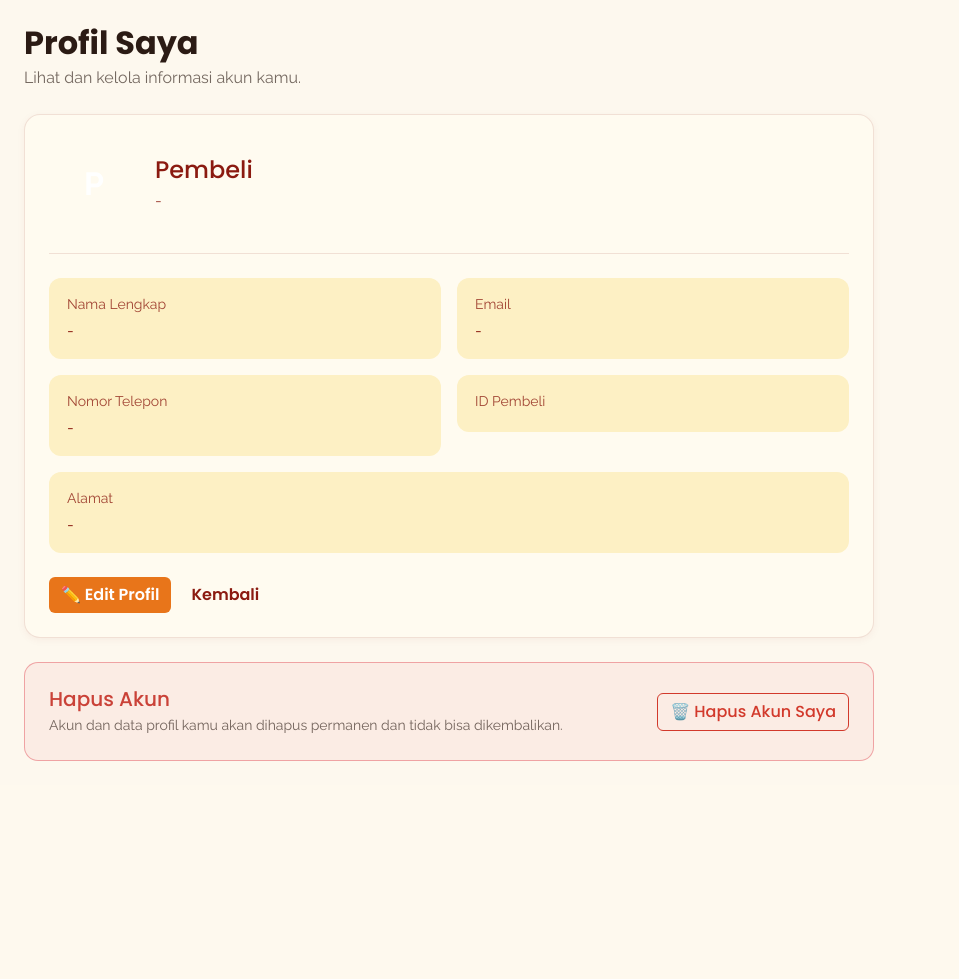
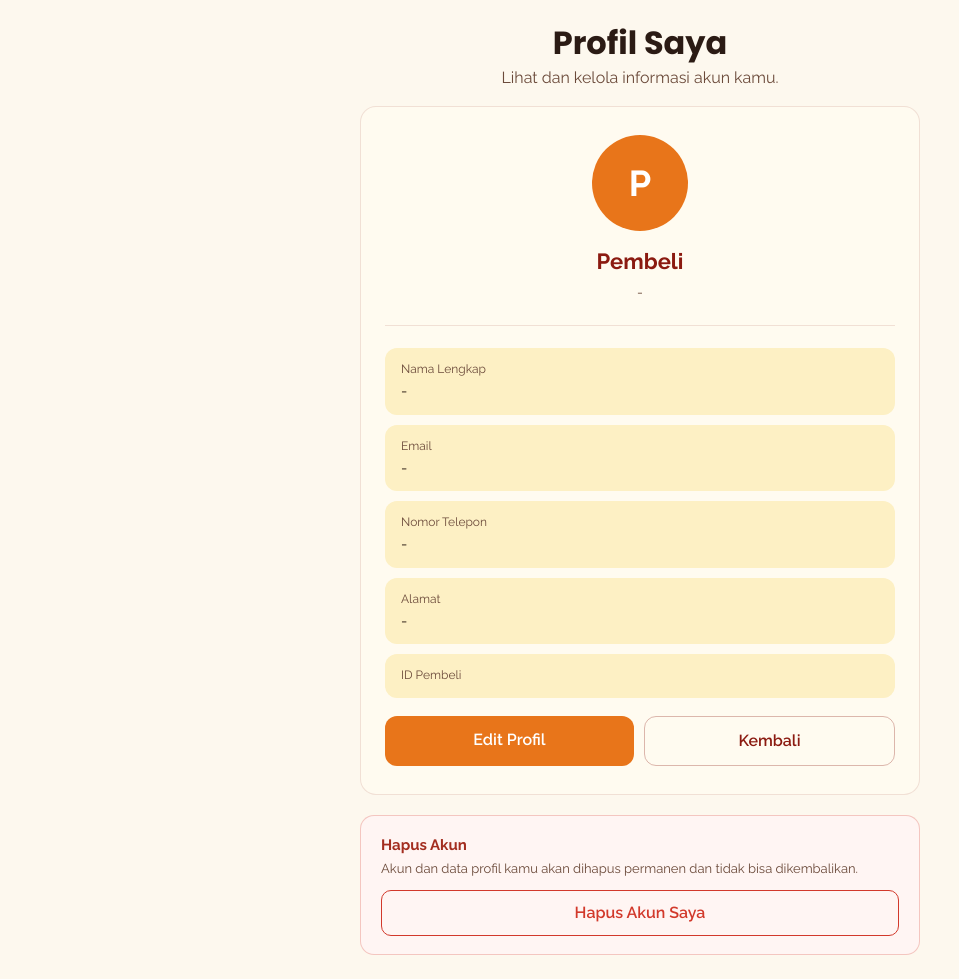
Before and after one commit to eskrimkambing/PWL_laravel, a Laravel app: template pwlpbl/resources/views/Profil/show.blade.php in a window 1280 px wide. Shown: the part 75-1054 px from the top of the page, without its empty margins (0-959 px from the left). Before the commit the page ends 836 px from the top, so only its background shows below. Run offline with Laravel 12, Linux system fonts and the light colour scheme; the template is opened without the code that fills it, so the values that code supplies are empty.

Commit message:
nganu profil

```diff
--- a/pwlpbl/resources/views/Profil/show.blade.php
+++ b/pwlpbl/resources/views/Profil/show.blade.php
@@ -4,147 +4,240 @@
 
 @push('styles')
     <style>
-        .profile-avatar {
-            width: 90px;
-            height: 90px;
-            border-radius: 50%;
-            background: var(--moza-accent);
-            color: var(--moza-accent-text);
-            font-size: var(--fs-3xl);
-            font-weight: bold;
-            flex-shrink: 0;
+        .pv-wrap {
+            max-width: 560px;
+            margin: 0 auto;
         }
 
-        .profile-avatar-img {
-            width: 90px;
-            height: 90px;
-            border-radius: 50%;
-            object-fit: cover;
-            flex-shrink: 0;
-            border: 2px solid var(--moza-accent);
+        .pv-card {
+            background: #FFFBF0;
+            border: 1px solid rgba(139, 26, 16, 0.12);
+            border-radius: 16px;
+            padding: 28px 24px;
+            color: #2B1B14;
         }
 
-        .info-box {
-            background: var(--bs-tertiary-bg);
-            border-radius: 12px;
-            padding: 16px 18px;
+        .pv-head {
+            display: flex;
+            flex-direction: column;
+            align-items: center;
+            text-align: center;
+            padding-bottom: 22px;
+            margin-bottom: 22px;
+            border-bottom: 1px solid rgba(139, 26, 16, 0.12);
         }
 
-        .btn-outline-moza {
-            border: 1px solid var(--moza-accent);
-            color: var(--moza-accent);
+        .pv-avatar,
+        .pv-avatar-img {
+            width: 96px;
+            height: 96px;
+            border-radius: 50%;
+            margin-bottom: 14px;
+        }
+
+        .pv-avatar {
+            background: #E8751A;
+            color: #fff;
+            font-size: 36px;
+            font-weight: 700;
+            display: flex;
+            align-items: center;
+            justify-content: center;
+        }
+
+        .pv-avatar-img {
+            object-fit: cover;
+            border: 3px solid #FDF0C4;
+        }
+
+        .pv-name {
+            font-size: 22px;
+            font-weight: 700;
+            color: #8B1A10;
+            margin-bottom: 4px;
+        }
+
+        .pv-email {
+            font-size: 14px;
+            color: #6B4A3A;
+        }
+
+        .pv-row {
+            background: #FDF0C4;
+            border-radius: 12px;
+            padding: 12px 16px;
+            margin-bottom: 10px;
+        }
+
+        .pv-label {
+            font-size: 12px;
+            color: #6B4A3A;
+            margin-bottom: 2px;
+        }
+
+        .pv-value {
+            font-size: 15px;
+            color: #2B1B14;
+            word-break: break-word;
+        }
+
+        .pv-actions {
+            display: flex;
+            gap: 10px;
+            margin-top: 18px;
+        }
+
+        .pv-btn-edit {
+            flex: 1;
+            text-align: center;
+            background: #E8751A;
+            color: #fff;
+            border: none;
+            border-radius: 12px;
+            padding: 12px;
+            font-weight: 600;
+            text-decoration: none;
+        }
+
+        .pv-btn-edit:hover {
+            background: #8B1A10;
+            color: #fff;
+        }
+
+        .pv-btn-back {
+            flex: 1;
+            text-align: center;
+            background: transparent;
+            color: #8B1A10;
+            border: 1px solid rgba(139, 26, 16, 0.3);
+            border-radius: 12px;
+            padding: 12px;
+            font-weight: 600;
+            text-decoration: none;
+        }
+
+        .pv-btn-back:hover {
+            background: #FDF0C4;
+            color: #8B1A10;
+        }
+
+        .pv-danger {
+            margin-top: 20px;
+            background: #FFF5F3;
+            border: 1px solid rgba(210, 57, 43, 0.25);
+            border-radius: 14px;
+            padding: 18px 20px;
+        }
+
+        .pv-danger-title {
+            font-size: 15px;
+            font-weight: 700;
+            color: #A32D1F;
+            margin-bottom: 2px;
+        }
+
+        .pv-danger-desc {
+            font-size: 13px;
+            color: #6B4A3A;
+            margin-bottom: 12px;
+        }
+
+        .pv-btn-hapus {
+            width: 100%;
+            background: transparent;
+            color: #D2392B;
+            border: 1px solid #D2392B;
+            border-radius: 10px;
+            padding: 10px;
             font-weight: 600;
         }
 
-        .btn-outline-moza:hover {
-            background: var(--moza-accent);
-            color: var(--moza-accent-text);
-        }
-
-        .danger-zone {
-            border: 1px solid rgba(220, 53, 69, 0.4);
-            background: rgba(220, 53, 69, 0.06);
-            border-radius: 14px;
+        .pv-btn-hapus:hover {
+            background: #D2392B;
+            color: #fff;
         }
     </style>
 @endpush
 
 @section('content')
-    <div class="mb-4">
+    <div class="pv-wrap">
+
+        <div class="mb-3 text-center">
             <h2 class="fw-bold mb-1">Profil Saya</h2>
-        <p class="text-secondary mb-0">Lihat dan kelola informasi akun kamu.</p>
+            <p class="mb-0" style="color: #6B4A3A;">Lihat dan kelola informasi akun kamu.</p>
         </div>
 
         {{-- NOTIFIKASI --}}
         @if (session('sukses'))
-        <div class="alert alert-success" style="max-width: 850px;">{{ session('sukses') }}</div>
+            <div class="alert alert-success">{{ session('sukses') }}</div>
         @endif
 
         @if (session('error'))
-        <div class="alert alert-danger" style="max-width: 850px;">{{ session('error') }}</div>
+            <div class="alert alert-danger">{{ session('error') }}</div>
         @endif
 
-    <div class="card mb-4" style="max-width: 850px;">
-        <div class="card-body p-4">
+        <div class="pv-card">
 
             {{-- HEADER PROFIL --}}
-            <div class="d-flex align-items-center gap-3 pb-4 mb-4 border-bottom">
-
+            <div class="pv-head">
                 @if ($pembeli->foto)
-                    <img src="{{ $pembeli->foto }}" alt="Foto profil" class="profile-avatar-img">
+                    <img src="{{ $pembeli->foto }}" alt="Foto profil" class="pv-avatar-img">
                 @else
-                    <div class="profile-avatar d-flex align-items-center justify-content-center">
+                    <div class="pv-avatar">
                         {{ strtoupper(substr($pembeli->nama ?? ($pembeli->email ?? 'P'), 0, 1)) }}
                     </div>
                 @endif
 
-                <div>
-                    <h4 class="mb-1">{{ $pembeli->nama ?? 'Pembeli' }}</h4>
-                    <p class="text-secondary mb-0">{{ $pembeli->email ?? '-' }}</p>
-                </div>
+                <div class="pv-name">{{ $pembeli->nama ?? 'Pembeli' }}</div>
+                <div class="pv-email">{{ $pembeli->email ?? '-' }}</div>
             </div>
 
             {{-- DATA PROFIL --}}
-            <div class="row g-3">
-                <div class="col-md-6">
-                    <div class="info-box">
-                        <div class="text-secondary small mb-1">Nama Lengkap</div>
-                        <div>{{ $pembeli->nama ?? '-' }}</div>
-                    </div>
+            <div class="pv-row">
+                <div class="pv-label">Nama Lengkap</div>
+                <div class="pv-value">{{ $pembeli->nama ?? '-' }}</div>
             </div>
 
-                <div class="col-md-6">
-                    <div class="info-box">
-                        <div class="text-secondary small mb-1">Email</div>
-                        <div>{{ $pembeli->email ?? '-' }}</div>
-                    </div>
+            <div class="pv-row">
+                <div class="pv-label">Email</div>
+                <div class="pv-value">{{ $pembeli->email ?? '-' }}</div>
             </div>
 
-                <div class="col-md-6">
-                    <div class="info-box">
-                        <div class="text-secondary small mb-1">Nomor Telepon</div>
-                        <div>{{ $pembeli->no_telp ?? '-' }}</div>
-                    </div>
+            <div class="pv-row">
+                <div class="pv-label">Nomor Telepon</div>
+                <div class="pv-value">{{ $pembeli->no_telp ?? '-' }}</div>
             </div>
 
-                <div class="col-md-6">
-                    <div class="info-box">
-                        <div class="text-secondary small mb-1">ID Pembeli</div>
-                        <div>{{ $pembeli->id_pembeli }}</div>
-                    </div>
+            <div class="pv-row">
+                <div class="pv-label">Alamat</div>
+                <div class="pv-value">{{ $pembeli->alamat ?? '-' }}</div>
             </div>
 
-                <div class="col-12">
-                    <div class="info-box">
-                        <div class="text-secondary small mb-1">Alamat</div>
-                        <div>{{ $pembeli->alamat ?? '-' }}</div>
-                    </div>
-                </div>
+            <div class="pv-row">
+                <div class="pv-label">ID Pembeli</div>
+                <div class="pv-value">{{ $pembeli->id_pembeli }}</div>
             </div>
 
             {{-- TOMBOL --}}
-            <div class="d-flex gap-2 mt-4">
-                <a href="{{ route('profil.edit') }}" class="btn btn-moza">✏️ Edit Profil</a>
-                <a href="{{ route('dashboard.pembeli') }}" class="btn btn-outline-moza">Kembali</a>
+            <div class="pv-actions">
+                <a href="{{ route('profil.edit') }}" class="pv-btn-edit">Edit Profil</a>
+                <a href="{{ route('dashboard.pembeli') }}" class="pv-btn-back">Kembali</a>
             </div>
 
         </div>
+
+        {{-- HAPUS AKUN --}}
+        <div class="pv-danger">
+            <div class="pv-danger-title">Hapus Akun</div>
+            <div class="pv-danger-desc">
+                Akun dan data profil kamu akan dihapus permanen dan tidak bisa dikembalikan.
             </div>
 
-    {{-- ================= HAPUS AKUN ================= --}}
-    <div class="danger-zone p-4" style="max-width: 850px;">
-        <div class="d-flex justify-content-between align-items-center flex-wrap gap-3">
-            <div>
-                <h5 class="text-danger mb-1">Hapus Akun</h5>
-                <p class="text-secondary small mb-0">
-                    Akun dan data profil kamu akan dihapus permanen dan tidak bisa dikembalikan.
-                </p>
+            <button type="button" class="pv-btn-hapus" data-bs-toggle="modal" data-bs-target="#modalHapusAkun">
+                Hapus Akun Saya
+            </button>
         </div>
 
-            <button type="button" class="btn btn-outline-danger" data-bs-toggle="modal" data-bs-target="#modalHapusAkun">
-                🗑️ Hapus Akun Saya
-            </button>
-        </div>
     </div>
 
     {{-- MODAL KONFIRMASI --}}
```
Also changed, not shown: pwlpbl/app/Http/Controllers/ProfilController.php (+11 -4 lines), pwlpbl/resources/views/Profil/edit.blade.php (+156 -70 lines). Lines whose indentation alone changed are shown as unchanged.
